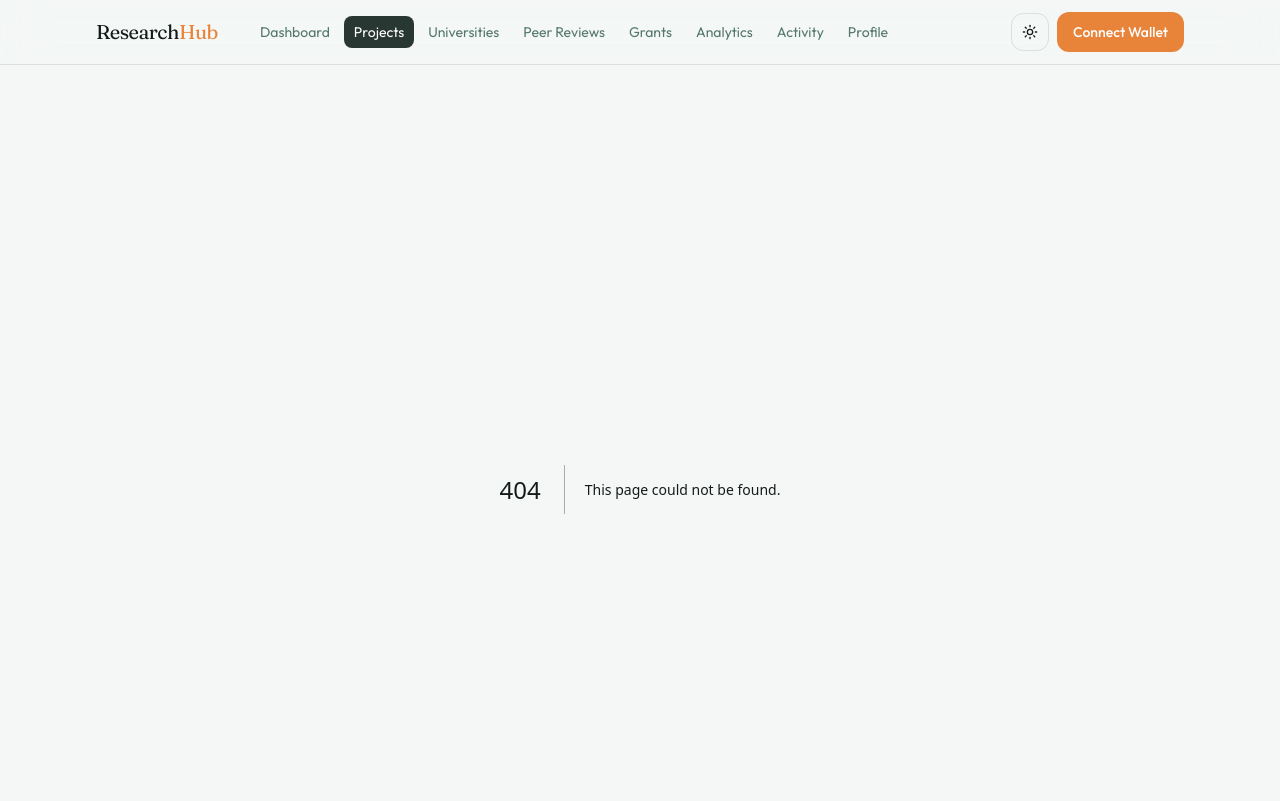
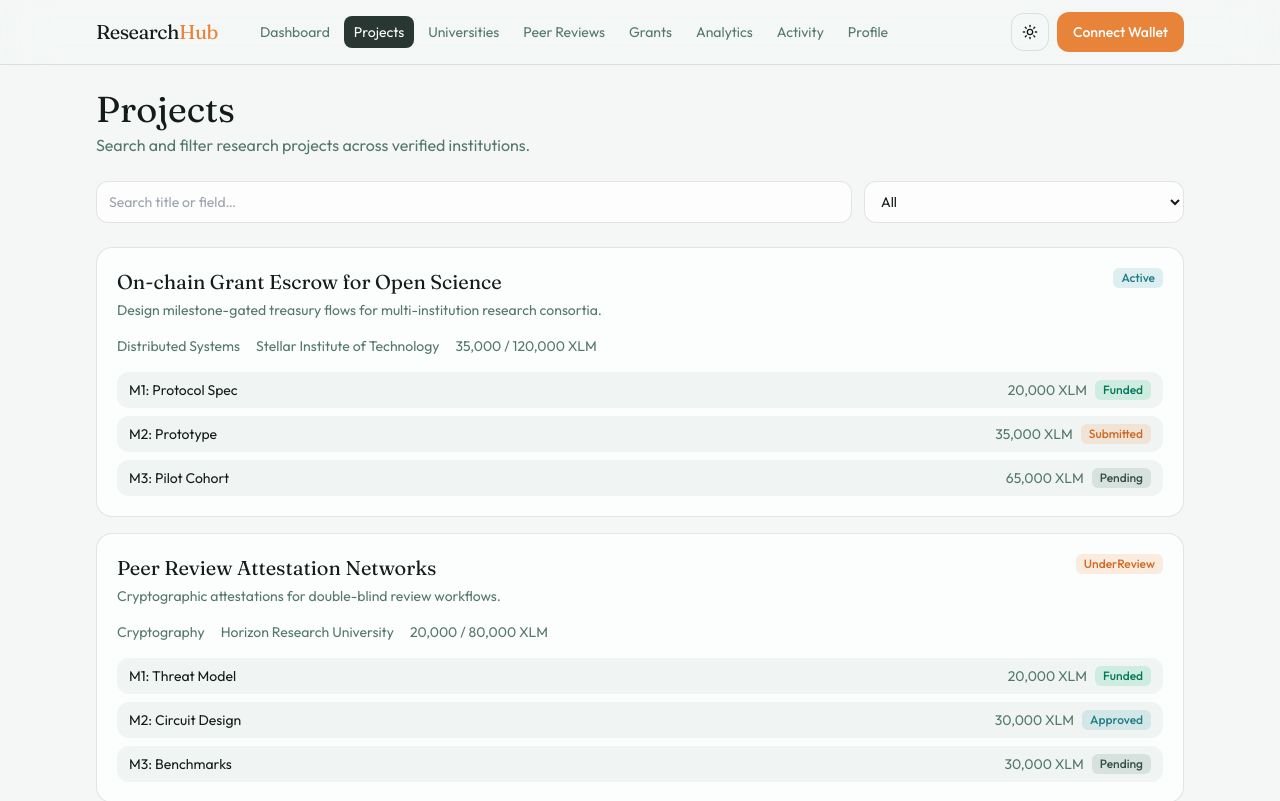
Before and after one commit to manojaggarwal812/research-hub-stellar, a Next.js app in the folder frontend/: page /projects in a window 1280 px wide. Before the commit this address had no page. Shown: the top 801 px of the page. Built offline with nearby package versions, Linux system fonts and the light colour scheme.

Commit message:
feat(frontend): add projects page with search filters and pagination

```diff
--- /dev/null
+++ b/frontend/src/app/projects/page.tsx
@@ -0,0 +1,115 @@
+"use client";
+
+import { useMemo, useState } from "react";
+import { PageSkeleton } from "@/components/Skeleton";
+import { StatusBadge } from "@/components/StatusBadge";
+import { Pagination } from "@/components/Pagination";
+import { useHubData } from "@/lib/hub-data";
+import { formatXlm, paginate } from "@/lib/format";
+
+export default function ProjectsPage() {
+  const { loading, projects, universities } = useHubData();
+  const [query, setQuery] = useState("");
+  const [status, setStatus] = useState("All");
+  const [page, setPage] = useState(1);
+
+  const filtered = useMemo(() => {
+    return projects.filter((p) => {
+      const matchesQuery =
+        p.title.toLowerCase().includes(query.toLowerCase()) ||
+        p.field.toLowerCase().includes(query.toLowerCase());
+      const matchesStatus = status === "All" || p.status === status;
+      return matchesQuery && matchesStatus;
+    });
+  }, [projects, query, status]);
+
+  const paged = paginate(filtered, page, 4);
+
+  if (loading) return <PageSkeleton />;
+
+  return (
+    <div className="rh-container space-y-6">
+      <div>
+        <h1 className="font-display text-3xl sm:text-4xl">Projects</h1>
+        <p className="mt-1 text-[var(--muted)]">
+          Search and filter research projects across verified institutions.
+        </p>
+      </div>
+
+      <div className="flex flex-col gap-3 sm:flex-row">
+        <input
+          className="rh-input"
+          placeholder="Search title or field…"
+          value={query}
+          onChange={(e) => {
+            setQuery(e.target.value);
+            setPage(1);
+          }}
+        />
+        <select
+          className="rh-input sm:max-w-xs"
+          value={status}
+          onChange={(e) => {
+            setStatus(e.target.value);
+            setPage(1);
+          }}
+        >
+          {["All", "Active", "UnderReview", "Completed", "Draft"].map((s) => (
+            <option key={s} value={s}>
+              {s}
+            </option>
+          ))}
+        </select>
+      </div>
+
+      <div className="space-y-4">
+        {paged.items.map((p) => {
+          const uni = universities.find((u) => u.id === p.universityId);
+          return (
+            <article key={p.id} className="rh-panel p-5">
+              <div className="flex flex-wrap items-start justify-between gap-3">
+                <div>
+                  <h2 className="font-display text-xl">{p.title}</h2>
+                  <p className="mt-1 text-sm text-[var(--muted)]">{p.abstractText}</p>
+                </div>
+                <StatusBadge value={p.status} />
+              </div>
+              <div className="mt-4 flex flex-wrap gap-4 text-sm text-[var(--muted)]">
+                <span>{p.field}</span>
+                <span>{uni?.name ?? `University #${p.universityId}`}</span>
+                <span>
+                  {formatXlm(p.releasedAmount)} / {formatXlm(p.grantAmount)} XLM
+                </span>
+              </div>
+              <div className="mt-4 space-y-2">
+                {p.milestones.map((m) => (
+                  <div
+                    key={m.index}
+                    className="flex flex-wrap items-center justify-between gap-2 rounded-xl bg-ink-100/50 px-3 py-2 text-sm dark:bg-ink-900/40"
+                  >
+                    <span>
+                      M{m.index + 1}: {m.title}
+                    </span>
+                    <div className="flex items-center gap-2">
+                      <span className="text-[var(--muted)]">{formatXlm(m.amount)} XLM</span>
+                      <StatusBadge value={m.status} />
+                    </div>
+                  </div>
+                ))}
+              </div>
+            </article>
+          );
+        })}
+        {paged.items.length === 0 && (
+          <p className="text-sm text-[var(--muted)]">No projects match your filters.</p>
+        )}
+      </div>
+
+      <Pagination
+        page={paged.page}
+        totalPages={paged.totalPages}
+        onChange={setPage}
+      />
+    </div>
+  );
+}
```
